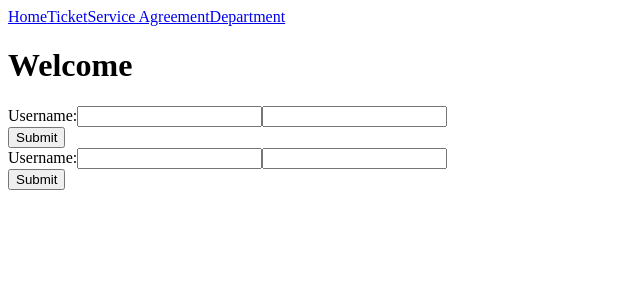
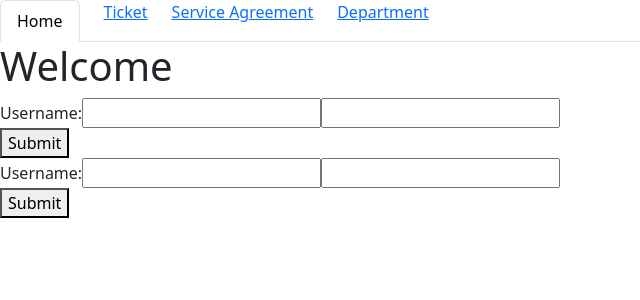
Before and after one commit to thom227v/TicketSystem, a React (Vite) app in the folder ticketsystem.client/: page / in a window 1280 px wide. Shown: the top 300 px of the page, without its empty margins (0-640 px from the left). Built offline with nearby package versions, Linux system fonts and the light colour scheme.

Commit message:
Bootstrap added Navbar styled

```diff
--- a/ticketsystem.client/package.json
+++ b/ticketsystem.client/package.json
@@ -10,6 +10,7 @@
     "preview": "vite preview"
   },
   "dependencies": {
+    "bootstrap": "^5.3.8",
     "react": "^19.2.8",
     "react-dom": "^19.2.8",
     "react-dropdown": "^2.0.0",
--- a/ticketsystem.client/src/App.tsx
+++ b/ticketsystem.client/src/App.tsx
@@ -7,7 +7,7 @@ import Ticket from './pages/Ticket';
 import Layout from './components/Layout';
 import ServiceAgreement from "./pages/ServiceAgreement";
 import Department from "./pages/Department";
-
+import 'bootstrap/dist/css/bootstrap.css';
 function App() {
     return(
     <>
--- a/ticketsystem.client/src/components/Navbar.tsx
+++ b/ticketsystem.client/src/components/Navbar.tsx
@@ -1,12 +1,12 @@
 import { NavLink } from "react-router";
-
+import 'bootstrap/dist/css/bootstrap.css';
 export default function Navbar() {
   return (
-    <nav>
-      <NavLink to="/">Home</NavLink>
-      <NavLink to="/Ticket">Ticket</NavLink>
-      <NavLink to="/ServiceAgreement">Service Agreement</NavLink>
-      <NavLink to="/Department">Department</NavLink>
+    <nav className="nav nav-tabs gap-4">
+      <NavLink className={({ isActive, isPending }) =>isPending ? "nav-link" : isActive ? "nav-link active" : ""} to="/">Home</NavLink>
+      <NavLink className={({ isActive, isPending }) =>isPending ? "nav-link" : isActive ? "nav-link active" : ""} to="/Ticket">Ticket</NavLink>
+      <NavLink className={({ isActive, isPending }) =>isPending ? "nav-link" : isActive ? "nav-link active" : ""} to="/ServiceAgreement">Service Agreement</NavLink>
+      <NavLink className={({ isActive, isPending }) =>isPending ? "nav-link" : isActive ? "nav-link active" : ""} to="/Department">Department</NavLink>
     </nav>
   );
 }
```
Also changed, not shown: 1 other file (tests, documents, lock files or other folders).
